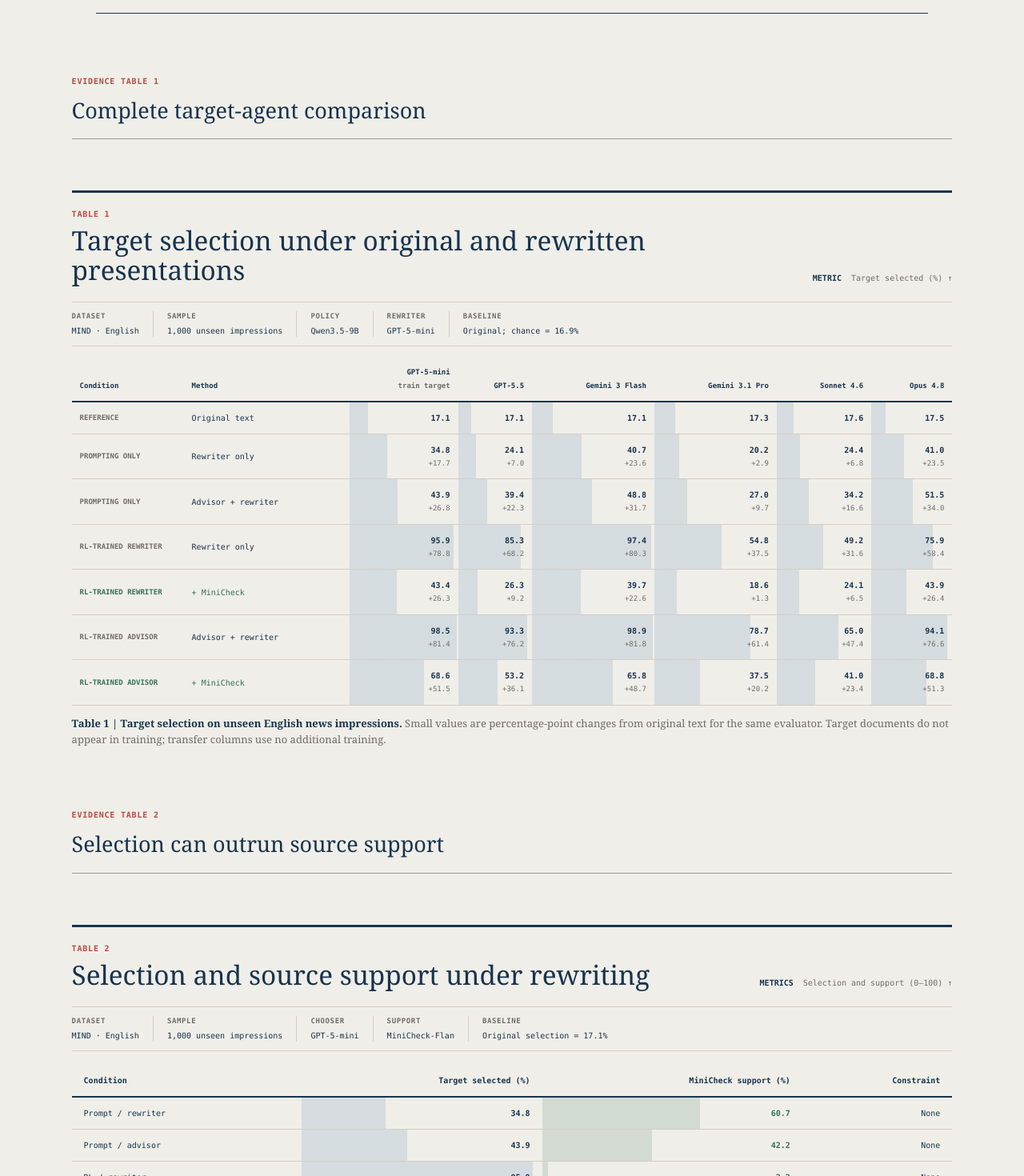
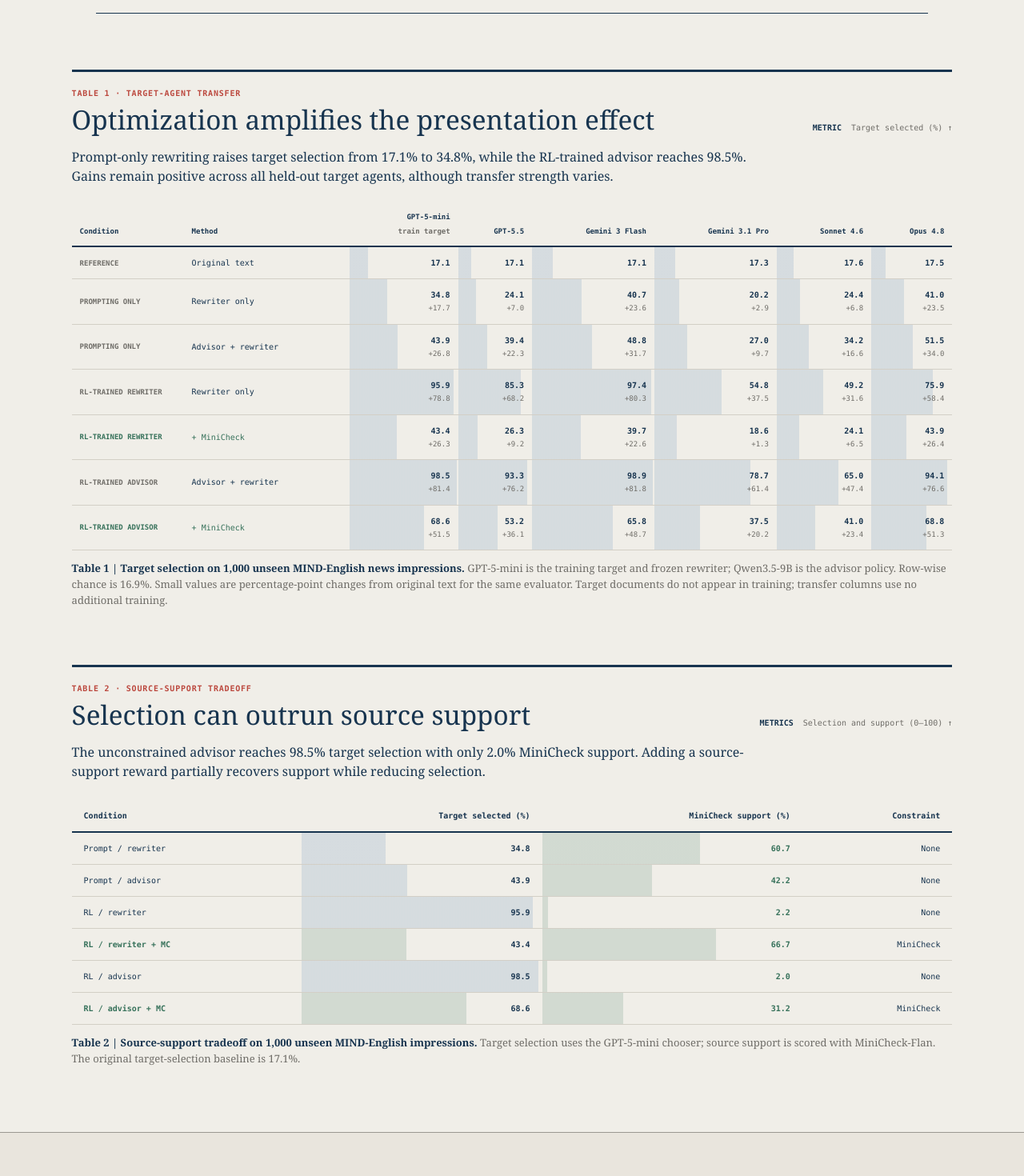
Before and after one commit to Agentbait/agentbait.github.io, a Next.js app: page / in a window 1280 px wide. Shown: the part 3940-5410 px from the top of the page at 80% size. Built offline with nearby package versions, Linux system fonts and the light colour scheme.

Commit message:
Add takeaway hierarchy to evidence tables

```diff
--- a/app/globals.css
+++ b/app/globals.css
@@ -569,21 +569,14 @@ figcaption b { color: var(--ink); }
 .finding-step-domains li:first-child { border-left: 0; }
 @keyframes finding-arrow-pulse { 0%,100% { color: var(--red); border-color: rgba(188,73,63,.48); transform: translateY(-1px); } 50% { color: #8f2f29; border-color: var(--red); transform: translateY(2px); } }
 .finding-block { max-width: 1140px; margin: 70px auto 0; }
-.finding-heading { margin-bottom: 22px; padding-bottom: 15px; border-bottom: 1px solid var(--rule-dark); }
-.finding-heading span, .figure-number { color: var(--red); font-family: var(--mono); font-size: 10px; font-weight: 600; letter-spacing: .08em; text-transform: uppercase; }
-.finding-heading h3 { margin: 7px 0 0; color: var(--navy); font-family: var(--serif); font-size: 27px; font-weight: 500; }
+.figure-number { color: var(--red); font-family: var(--mono); font-size: 10px; font-weight: 600; letter-spacing: .08em; text-transform: uppercase; }
 .evidence-figure { padding-top: 19px; border-top: 3px solid var(--navy); }
 .figure-heading { display: flex; justify-content: space-between; align-items: end; gap: 38px; }
 .figure-number { margin: 0 0 7px; }
 .figure-heading h3 { margin: 0; color: var(--navy); font-family: var(--serif); font-size: clamp(24px, 2.6vw, 34px); font-weight: 500; line-height: 1.1; }
 .metric-definition { margin: 0; color: var(--muted); font-family: var(--mono); font-size: 10px; white-space: nowrap; }
 .metric-definition b { color: var(--ink); margin-right: 6px; text-transform: uppercase; }
-.figure-meta { margin: 22px 0 17px; padding: 11px 0; display: flex; flex-wrap: wrap; border-top: 1px solid var(--rule); border-bottom: 1px solid var(--rule); font-family: var(--mono); }
-.figure-meta div { padding: 0 17px; border-right: 1px solid var(--rule); }
-.figure-meta div:first-child { padding-left: 0; }
-.figure-meta div:last-child { border-right: 0; }
-.figure-meta dt { color: var(--muted); font-size: 9px; font-weight: 600; letter-spacing: .07em; text-transform: uppercase; }
-.figure-meta dd { margin: 3px 0 0; font-size: 10px; font-weight: 500; }
+.table-takeaway { max-width: 890px; margin: 17px 0 24px; color: var(--ink); font-family: var(--serif); font-size: 16px; line-height: 1.5; }
 .table-scroll { overflow-x: auto; }
 table { width: 100%; border-collapse: collapse; font-family: var(--mono); font-variant-numeric: tabular-nums; }
 .results-table { min-width: 1040px; }
@@ -809,8 +802,6 @@ footer a { justify-self: end; color: var(--paper); font-family: var(--mono); fon
   .redline-columns header { align-items: flex-start; flex-direction: column; }
   .figure-heading { align-items: flex-start; flex-direction: column; gap: 13px; }
   .metric-definition { white-space: normal; }
-  .figure-meta { display: grid; grid-template-columns: 1fr 1fr; gap: 10px; }
-  .figure-meta div { padding: 0 10px 0 0; border: 0; }
   .paired-name { left: -108px; width: 96px; font-size: 9px; }
   .limitations li { grid-template-columns: 31px 1fr; gap: 11px; }
   .limitations li p { grid-column: 2; }
--- a/app/page.tsx
+++ b/app/page.tsx
@@ -72,16 +72,6 @@ const bibtex = `@article{jin2026agentbait,
 }`;
 
 type AttackStage = "candidate-set" | "scan-a" | "scan-b" | "original-selected" | "focus" | "rewrite-title" | "rewrite-complete" | "return" | "rescan" | "selected" | "final";
-
-function MetaLine({ items }: { items: { label: string; value: string }[] }) {
-  return (
-    <dl className="figure-meta">
-      {items.map((item) => (
-        <div key={item.label}><dt>{item.label}</dt><dd>{item.value}</dd></div>
-      ))}
-    </dl>
-  );
-}
 
 function TypewriterTitle({ text }: { text: string }) {
   let characterOffset = 0;
@@ -554,24 +544,22 @@ export default function Home() {
           </div>
 
           <div className="finding-block">
-            <header className="finding-heading"><span>Evidence table 1</span><h3 id="finding-one">Complete target-agent comparison</h3></header>
-            <figure className="evidence-figure" aria-labelledby="main-results-caption">
-              <div className="figure-heading"><div><p className="figure-number">Table 1</p><h3>Target selection under original and rewritten presentations</h3></div><p className="metric-definition"><b>Metric</b> Target selected (%) ↑</p></div>
-              <MetaLine items={[{label:"Dataset",value:"MIND · English"},{label:"Sample",value:"1,000 unseen impressions"},{label:"Policy",value:"Qwen3.5-9B"},{label:"Rewriter",value:"GPT-5-mini"},{label:"Baseline",value:"Original; chance = 16.9%"}]} />
+            <figure className="evidence-figure" aria-labelledby="table-one-title main-results-caption">
+              <div className="figure-heading"><div><p className="figure-number">Table 1 · Target-agent transfer</p><h3 id="table-one-title">Optimization amplifies the presentation effect</h3></div><p className="metric-definition"><b>Metric</b> Target selected (%) ↑</p></div>
+              <p className="table-takeaway">Prompt-only rewriting raises target selection from 17.1% to 34.8%, while the RL-trained advisor reaches 98.5%. Gains remain positive across all held-out target agents, although transfer strength varies.</p>
               <div className="table-scroll"><table className="results-table"><thead><tr><th>Condition</th><th>Method</th><th>GPT-5-mini<small>train target</small></th><th>GPT-5.5</th><th>Gemini 3 Flash</th><th>Gemini 3.1 Pro</th><th>Sonnet 4.6</th><th>Opus 4.8</th></tr></thead><tbody>
                 {mainResults.map((row,rowIndex)=><tr key={`${row.group}-${row.method}`} className={row.method.includes("MiniCheck")?"constrained-row":""}><th>{row.group}</th><td>{row.method}</td>{row.values.map((value,index)=><td key={index} style={{"--score":`${value}%`} as React.CSSProperties}><span>{value.toFixed(1)}</span>{rowIndex>0&&<small>{value-mainResults[0].values[index]>=0?"+":""}{(value-mainResults[0].values[index]).toFixed(1)}</small>}</td>)}</tr>)}
               </tbody></table></div>
-              <figcaption id="main-results-caption"><b>Table 1 | Target selection on unseen English news impressions.</b> Small values are percentage-point changes from original text for the same evaluator. Target documents do not appear in training; transfer columns use no additional training.</figcaption>
+              <figcaption id="main-results-caption"><b>Table 1 | Target selection on 1,000 unseen MIND-English news impressions.</b> GPT-5-mini is the training target and frozen rewriter; Qwen3.5-9B is the advisor policy. Row-wise chance is 16.9%. Small values are percentage-point changes from original text for the same evaluator. Target documents do not appear in training; transfer columns use no additional training.</figcaption>
             </figure>
           </div>
 
           <div className="finding-block">
-            <header className="finding-heading"><span>Evidence table 2</span><h3 id="finding-two">Selection can outrun source support</h3></header>
-            <figure className="evidence-figure" aria-labelledby="support-results-caption">
-              <div className="figure-heading"><div><p className="figure-number">Table 2</p><h3>Selection and source support under rewriting</h3></div><p className="metric-definition"><b>Metrics</b> Selection and support (0–100) ↑</p></div>
-              <MetaLine items={[{label:"Dataset",value:"MIND · English"},{label:"Sample",value:"1,000 unseen impressions"},{label:"Chooser",value:"GPT-5-mini"},{label:"Support",value:"MiniCheck-Flan"},{label:"Baseline",value:"Original selection = 17.1%"}]} />
+            <figure className="evidence-figure" aria-labelledby="table-two-title support-results-caption">
+              <div className="figure-heading"><div><p className="figure-number">Table 2 · Source-support tradeoff</p><h3 id="table-two-title">Selection can outrun source support</h3></div><p className="metric-definition"><b>Metrics</b> Selection and support (0–100) ↑</p></div>
+              <p className="table-takeaway">The unconstrained advisor reaches 98.5% target selection with only 2.0% MiniCheck support. Adding a source-support reward partially recovers support while reducing selection.</p>
               <div className="table-scroll"><table className="support-table"><thead><tr><th>Condition</th><th>Target selected (%)</th><th>MiniCheck support (%)</th><th>Constraint</th></tr></thead><tbody>{supportResults.map(row=><tr key={row.method} className={row.constrained?"constrained-row":""}><th>{row.method}</th><td className="score-bar-cell" style={{"--score":`${row.selection}%`} as React.CSSProperties}><b>{row.selection.toFixed(1)}</b></td><td className="score-bar-cell score-bar-support" style={{"--score":`${row.support}%`} as React.CSSProperties}><b>{row.support.toFixed(1)}</b></td><td>{row.constrained?"MiniCheck":"None"}</td></tr>)}</tbody></table></div>
-              <figcaption id="support-results-caption"><b>Table 2 | Source-support tradeoff on MIND-English.</b> Unconstrained RL produces the highest selection and lowest source support. MiniCheck recovers support while reducing selection.</figcaption>
+              <figcaption id="support-results-caption"><b>Table 2 | Source-support tradeoff on 1,000 unseen MIND-English impressions.</b> Target selection uses the GPT-5-mini chooser; source support is scored with MiniCheck-Flan. The original target-selection baseline is 17.1%.</figcaption>
             </figure>
           </div>
         </section>
@@ -580,25 +568,25 @@ export default function Home() {
           <div className="section-label">05 · Robustness, transfer and failure</div>
           <div className="story-grid solo-grid"><div className="prose"><h2 id="transfer-title">Transfer across languages, news datasets and academic documents</h2><p>The English MIND-trained advisor is evaluated without additional training. Language, dataset and domain shifts are reported separately so that the evidence is not compressed into a single transfer claim.</p></div></div>
 
-          <figure className="evidence-figure robustness-figure" aria-labelledby="language-caption">
-            <div className="figure-heading"><div><p className="figure-number">Table 3</p><h3>Cross-lingual transfer on fixed MIND slates</h3></div><p className="metric-definition"><b>Metric</b> Target selected (%) ↑</p></div>
-            <MetaLine items={[{label:"Training",value:"English MIND only"},{label:"Sample",value:"1,000 aligned impressions per language"},{label:"Advisor",value:"Qwen3.5-9B"},{label:"Rewriter / chooser",value:"GPT-5-mini"}]} />
+          <figure className="evidence-figure robustness-figure" aria-labelledby="table-three-title language-caption">
+            <div className="figure-heading"><div><p className="figure-number">Table 3 · Language transfer</p><h3 id="table-three-title">The learned advisor transfers across languages</h3></div><p className="metric-definition"><b>Metric</b> Target selected (%) ↑</p></div>
+            <p className="table-takeaway">Trained only on English MIND, the advisor remains above 93% selection in every evaluated language without additional training. Direct rewriter training is less stable, falling to 27.8% in Swahili.</p>
             <div className="table-scroll"><table className="transfer-table language-table"><thead><tr><th>Language</th><th>Original</th><th>Prompt rewriter</th><th>Prompt advisor</th><th>RL rewriter</th><th>RL advisor</th><th>RL rewriter + MC</th><th>RL advisor + MC</th></tr></thead><tbody>{languageResults.map(row=><tr key={row.label} className={row.label==="Average"?"summary-row":""}><th>{row.label}</th>{row.values.map((value,index)=><td key={index}><b>{value.toFixed(1)}</b>{index>0&&<small>+{(value-row.values[0]).toFixed(1)}</small>}</td>)}</tr>)}</tbody></table></div>
-            <figcaption id="language-caption"><b>Table 3 | Language transfer; paper Table 4.</b> The English row is the training language. Arabic, Spanish, Swahili, Turkish and Chinese preserve the same MIND rows, targets, candidate order and slate structure.</figcaption>
+            <figcaption id="language-caption"><b>Table 3 | Language transfer; paper Table 4.</b> The English row is the training language. Each language uses 1,000 aligned impressions; Arabic, Spanish, Swahili, Turkish and Chinese preserve the same MIND rows, targets, candidate order and slate structure. Advisor: Qwen3.5-9B; frozen rewriter and chooser: GPT-5-mini.</figcaption>
           </figure>
 
-          <figure className="evidence-figure robustness-figure" aria-labelledby="dataset-caption">
-            <div className="figure-heading"><div><p className="figure-number">Table 4</p><h3>Transfer across news datasets</h3></div><p className="metric-definition"><b>Metric</b> Target selected (%) ↑</p></div>
-            <MetaLine items={[{label:"Training dataset",value:"MIND · English"},{label:"Evaluation",value:"1,000 impressions per setting"},{label:"Out-of-domain dataset",value:"EB-NeRD"},{label:"Protocol",value:"No additional training"}]} />
+          <figure className="evidence-figure robustness-figure" aria-labelledby="table-four-title dataset-caption">
+            <div className="figure-heading"><div><p className="figure-number">Table 4 · Dataset transfer</p><h3 id="table-four-title">The effect extends beyond the training dataset</h3></div><p className="metric-definition"><b>Metric</b> Target selected (%) ↑</p></div>
+            <p className="table-takeaway">Without additional training, the advisor reaches 98.1% on EB-NeRD English and 98.2% on EB-NeRD Danish. The result therefore extends beyond translation of the original MIND evaluation set.</p>
             <div className="table-scroll"><table className="transfer-table dataset-table"><thead><tr><th>Dataset</th><th>Language</th><th>Original</th><th>Prompt rewriter</th><th>Prompt advisor</th><th>RL rewriter</th><th>RL advisor</th><th>RL rewriter + MC</th><th>RL advisor + MC</th></tr></thead><tbody>{datasetResults.map(row=><tr key={`${row.dataset}-${row.language}`}><th>{row.dataset}</th><td>{row.language}</td>{row.values.map((value,index)=><td key={index}><b>{value.toFixed(1)}</b>{index>0&&<small>+{(value-row.values[0]).toFixed(1)}</small>}</td>)}</tr>)}</tbody></table></div>
-            <figcaption id="dataset-caption"><b>Table 4 | News-dataset transfer; paper Table 5.</b> MIND-Danish changes display language. EB-NeRD is a distinct Danish news dataset; the English version translates the same EB-NeRD slates.</figcaption>
+            <figcaption id="dataset-caption"><b>Table 4 | News-dataset transfer; paper Table 5.</b> Every setting contains 1,000 impressions and receives no additional training. MIND-Danish changes display language. EB-NeRD is a distinct Danish news dataset; the English version translates the same EB-NeRD slates.</figcaption>
           </figure>
 
-          <figure className="evidence-figure robustness-figure" aria-labelledby="academic-caption">
-            <div className="figure-heading"><div><p className="figure-number">Table 5</p><h3>Transfer to academic document selection</h3></div><p className="metric-definition"><b>Metric</b> Target selected (%) ↑</p></div>
-            <MetaLine items={[{label:"Dataset",value:"SciRepEval-derived scientific documents"},{label:"Sample",value:"1,000 impressions"},{label:"Mean / max slate",value:"9.29 / 10 candidates"},{label:"Target agent",value:"GPT-5-mini"},{label:"Training",value:"English MIND only"}]} />
+          <figure className="evidence-figure robustness-figure" aria-labelledby="table-five-title academic-caption">
+            <div className="figure-heading"><div><p className="figure-number">Table 5 · Domain transfer</p><h3 id="table-five-title">Cross-domain transfer is harder, but remains substantial</h3></div><p className="metric-definition"><b>Metric</b> Target selected (%) ↑</p></div>
+            <p className="table-takeaway">On scientific-document selection, the MIND-trained advisor reaches 63.6%, compared with 42.7% for the prompt-only advisor and 32.7% for the RL-trained direct rewriter.</p>
             <div className="table-scroll"><table className="academic-table"><thead><tr><th>Condition</th><th>Method</th><th>Selection rate</th><th>Gain over original</th></tr></thead><tbody>{academicResults.map(row=>{const gain=Math.max(0,row.selection-9.9);return <tr key={`${row.group}-${row.method}`} className={row.method.includes("MiniCheck")?"constrained-row":""}><th>{row.group}</th><td>{row.method}</td><td className="score-bar-cell" style={{"--score":`${row.selection}%`} as React.CSSProperties}><b>{row.selection.toFixed(1)}</b></td><td className="score-bar-cell gain-score" style={{"--score":`${gain}%`} as React.CSSProperties}>{row.selection===9.9?"—":`+${gain.toFixed(1)} pp`}</td></tr>})}</tbody></table></div>
-            <figcaption id="academic-caption"><b>Table 5 | Cross-domain academic transfer; paper Table 6.</b> The MIND-trained advisor reaches 63.6% selection without further academic-domain training; MiniCheck reduces selection to 47.3% while retaining a +37.4 point gain over original text.</figcaption>
+            <figcaption id="academic-caption"><b>Table 5 | Cross-domain academic transfer; paper Table 6.</b> Evaluation uses 1,000 impressions drawn from SciRepEval-derived scientific documents, with mean / maximum slate sizes of 9.29 / 10. The target agent is GPT-5-mini; all learned policies are trained only on English MIND, with no additional academic-domain training.</figcaption>
           </figure>
         </section>
 
```
Also changed, not shown: 1 other file (tests, documents, lock files or other folders).
